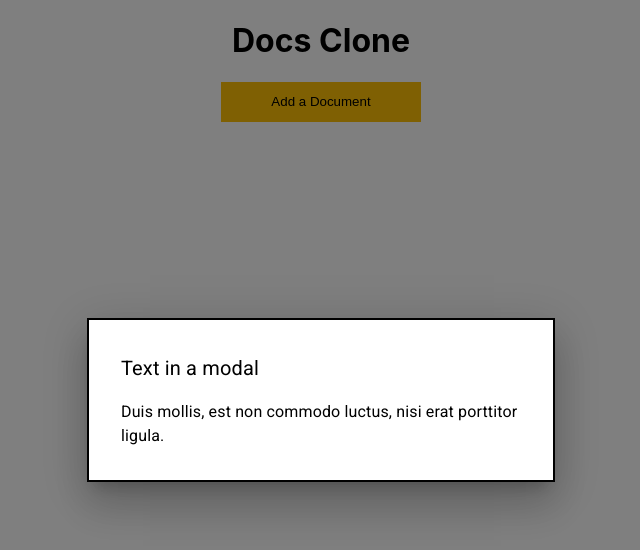
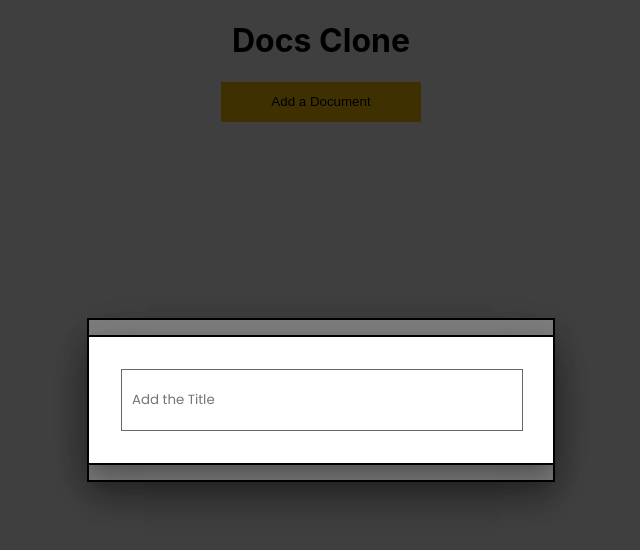
Before and after one commit to alimgee/react-google-docs-clone, a React (Create React App) app: page / in a window 1280 px wide. Both pictures are taken after a click on the button "Add a Document". Shown: the top 550 px of the page, without its empty margins (319-959 px from the left). Built offline with nearby package versions, Linux system fonts and the light colour scheme.

Commit message:
Adding imput for file to modal

```diff
--- a/src/App.css
+++ b/src/App.css
@@ -41,6 +41,16 @@
   cursor: pointer;
 }
 
+.add-input{
+  width: 95%;
+  height: 40px;
+  outline: none;
+  border: 1px solid #676767;
+  border-radius: 0px;
+  padding: 10px;
+  font-family: 'Poppins', sans-serif;
+}
+
 @keyframes App-logo-spin {
   from {
     transform: rotate(0deg);
--- a/src/components/Docs.js
+++ b/src/components/Docs.js
@@ -19,6 +19,7 @@ export default function Docs() {
                 open={open}
                 setOpen={setOpen}
             />
+
         </div>
     )
 }
--- a/src/components/Modal.js
+++ b/src/components/Modal.js
@@ -39,6 +39,19 @@ export default function ModalComponent({
                     </Typography>
                 </Box>
             </Modal>
+            <Modal
+                open={open}
+                onClose={handleClose}
+                aria-labelledby="modal-modal-title"
+                aria-describedby="modal-modal-description"
+            >
+                <Box sx={style}>
+                    <input
+                        placeholder='Add the Title'
+                        className='add-input'
+                    />
+                </Box>
+            </Modal>
         </div>
     );
 }
```
